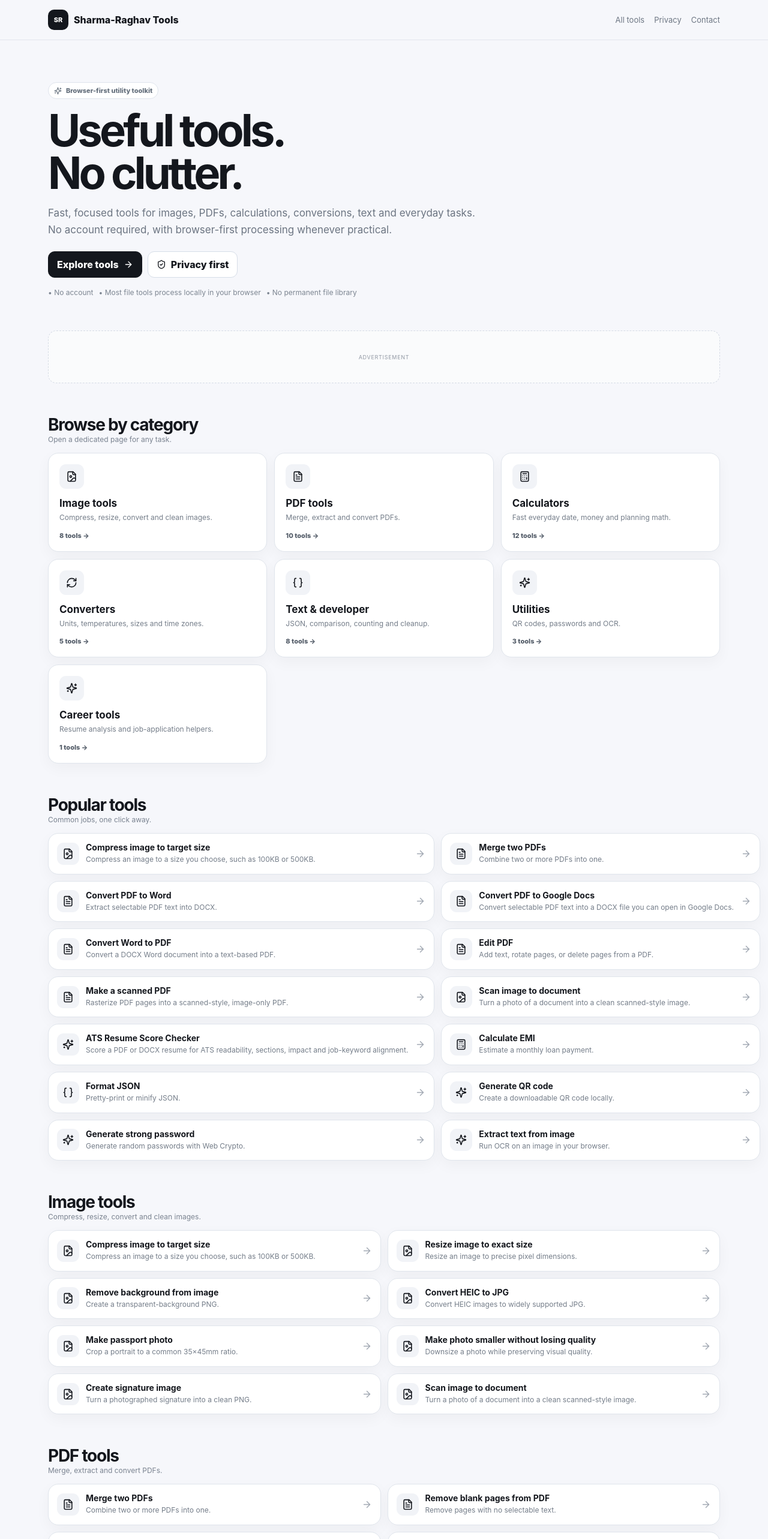
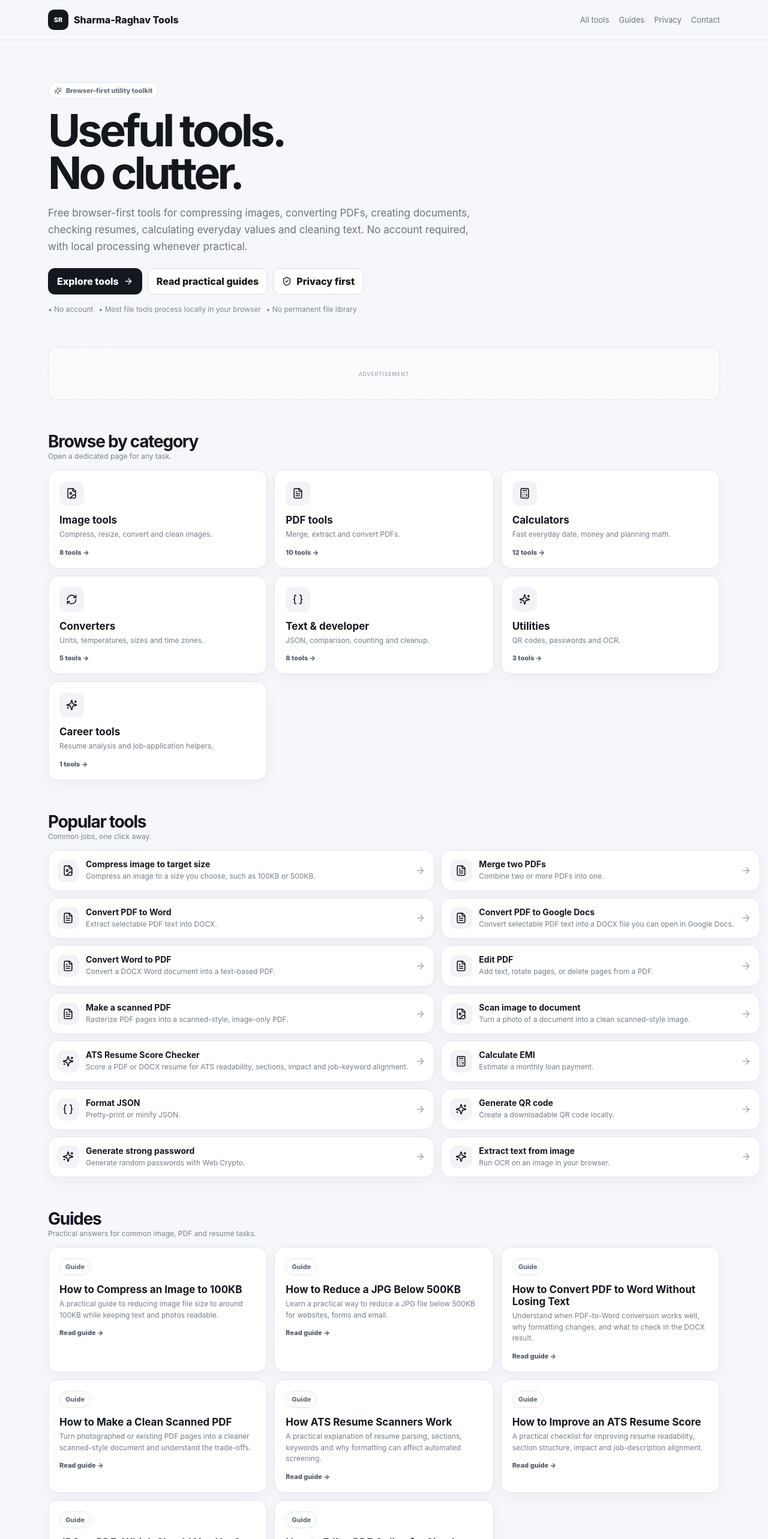
Before and after one commit to raghav19sh/sharma-raghav-tools, a Next.js app: page / in a window 1280 px wide. Shown: the top 2566 px of the page at 60% size. Built offline with nearby package versions, Linux system fonts and the light colour scheme.

Commit message:
Add guide hub and improve homepage search content

```diff
--- a/src/app/page.tsx
+++ b/src/app/page.tsx
@@ -1,6 +1,7 @@
 import Link from "next/link";
 import {ArrowRight,Braces,Calculator,FileImage,FileText,RefreshCw,ShieldCheck,Sparkles} from "lucide-react";
 import {categories,tools} from "@/lib/tools";
+import {guides} from "@/lib/guides";
 import AdSlot from "@/components/AdSlot";
 
 const Icon=({id}:{id:string})=>id==="image"?<FileImage size={19}/>:id==="pdf"?<FileText size={19}/>:id==="calc"?<Calculator size={19}/>:id==="convert"?<RefreshCw size={19}/>:id==="text"?<Braces size={19}/>:<Sparkles size={19}/>;
@@ -8,9 +9,9 @@ const Icon=({id}:{id:string})=>id==="image"?<FileImage size={19}/>:id==="pdf"?<F
 export default function Home(){
  const popular=["compress-image","merge-pdf","pdf-to-word","pdf-to-docs","word-to-pdf","edit-pdf","scan-pdf","scan-image","ats-resume-score","emi-calculator","json-formatter","qr-generator","password-generator","extract-text-image"].map(s=>tools.find(t=>t.slug===s)!).filter(Boolean);
  return <div className="site">
-  <header className="topbar"><div className="container nav"><Link className="brand" href="/"><span className="mark">SR</span><span>Sharma-Raghav Tools</span></Link><nav className="navlinks"><Link href="#tools">All tools</Link><Link href="/privacy">Privacy</Link><Link href="/contact">Contact</Link></nav></div></header>
+  <header className="topbar"><div className="container nav"><Link className="brand" href="/"><span className="mark">SR</span><span>Sharma-Raghav Tools</span></Link><nav className="navlinks"><Link href="#tools">All tools</Link><Link href="/guides">Guides</Link><Link href="/privacy">Privacy</Link><Link href="/contact">Contact</Link></nav></div></header>
   <main>
-   <section className="hero container"><span className="eyebrow"><Sparkles size={13}/> Browser-first utility toolkit</span><h1>Useful tools.<br/>No clutter.</h1><p>Fast, focused tools for images, PDFs, calculations, conversions, text and everyday tasks. No account required, with browser-first processing whenever practical.</p><div className="actions"><a className="btn primary" href="#tools">Explore tools <ArrowRight size={16}/></a><Link className="btn" href="/privacy"><ShieldCheck size={16}/> Privacy first</Link></div><div className="trust"><span>• No account</span><span>• Most file tools process locally in your browser</span><span>• No permanent file library</span></div></section>
+   <section className="hero container"><span className="eyebrow"><Sparkles size={13}/> Browser-first utility toolkit</span><h1>Useful tools.<br/>No clutter.</h1><p>Free browser-first tools for compressing images, converting PDFs, creating documents, checking resumes, calculating everyday values and cleaning text. No account required, with local processing whenever practical.</p><div className="actions"><a className="btn primary" href="#tools">Explore tools <ArrowRight size={16}/></a><Link className="btn" href="/guides">Read practical guides</Link><Link className="btn" href="/privacy"><ShieldCheck size={16}/> Privacy first</Link></div><div className="trust"><span>• No account</span><span>• Most file tools process locally in your browser</span><span>• No permanent file library</span></div></section>
    <section className="section container"><AdSlot/></section>
    <section className="section container" id="tools"><div className="sectionhead"><div><h2>Browse by category</h2><p>Open a dedicated page for any task.</p></div></div><div className="grid3">
     {categories.map(c=><Link className="card cat" key={c.id} href={"#"+c.id}><span className="caticon"><Icon id={c.id}/></span><h3>{c.name}</h3><p>{c.description}</p><span className="count">{tools.filter(t=>t.category===c.id).length} tools →</span></Link>)}
@@ -18,6 +19,9 @@ export default function Home(){
    <section className="section container"><div className="sectionhead"><div><h2>Popular tools</h2><p>Common jobs, one click away.</p></div></div><div className="list">
     {popular.map(t=><Link className="card tool" href={"/"+t.slug} key={t.slug}><div className="toolmain"><span className="toolicon"><Icon id={t.category}/></span><div><h3>{t.name}</h3><p>{t.short}</p></div></div><ArrowRight className="arrow" size={17}/></Link>)}
    </div></section>
+   <section className="section container"><div className="sectionhead"><div><h2>Guides</h2><p>Practical answers for common image, PDF and resume tasks.</p></div></div><div className="grid3">
+    {guides.map(g=><Link className="card cat" href={"/guides/"+g.slug} key={g.slug}><span className="eyebrow">Guide</span><h3>{g.title}</h3><p>{g.description}</p><span className="count">Read guide →</span></Link>)}
+   </div></section>
    {categories.map(c=><section className="section container" id={c.id} key={c.id}><div className="sectionhead"><div><h2>{c.name}</h2><p>{c.description}</p></div></div><div className="list">{tools.filter(t=>t.category===c.id).map(t=><Link className="card tool" href={"/"+t.slug} key={t.slug}><div className="toolmain"><span className="toolicon"><Icon id={c.id}/></span><div><h3>{t.name}</h3><p>{t.short}</p></div></div><ArrowRight className="arrow" size={17}/></Link>)}</div></section>)}
   </main>
   <footer className="footer"><div className="container foot"><span>© {new Date().getFullYear()} Sharma-Raghav Tools</span><div className="footlinks"><Link href="/privacy">Privacy</Link><Link href="/terms">Terms</Link><Link href="/contact">Contact</Link></div></div></footer>
```
